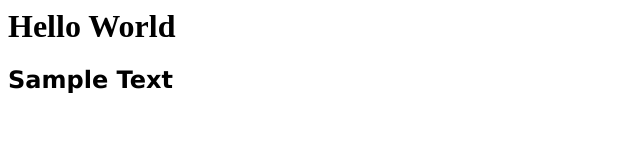
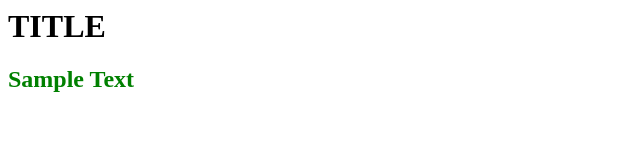
Before and after one commit to Nergon123/Nergon123.github.io, a plain HTML site: page index.html in a window 1280 px wide. Shown: the whole page, without its empty margins (0-640 px from the left). Drawn offline with Linux system fonts and the light colour scheme.

Commit message:
Update index.html

```diff
--- a/index.html
+++ b/index.html
@@ -1,2 +1,2 @@
-<h1>Hello World</h1>
-<h2 style="font-family:verdana" >Sample Text</h2>
+<h1 style="margin-right: 50%;">TITLE</h1>
+<h2 style="color:green">Sample Text</h2>
```
